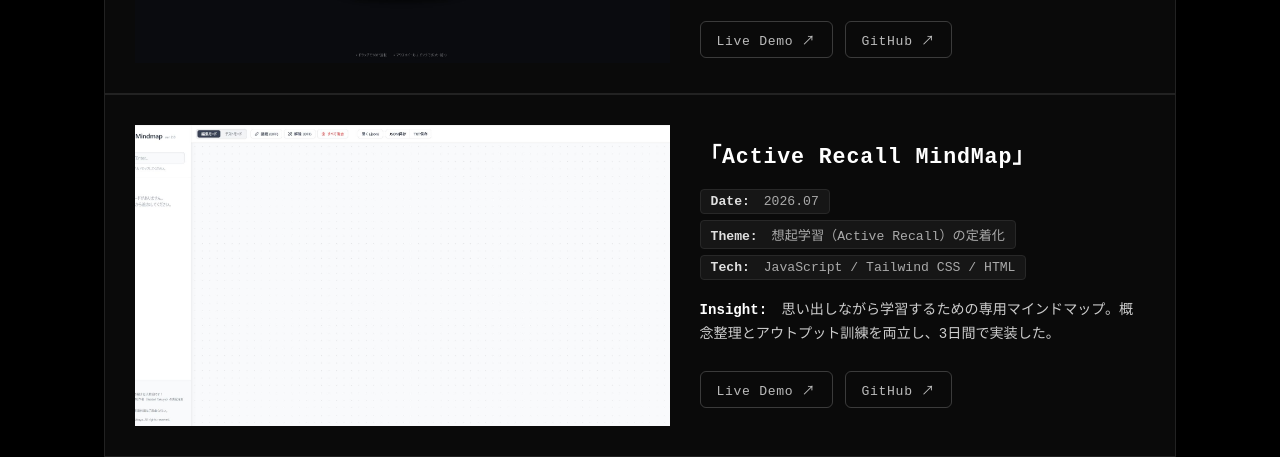
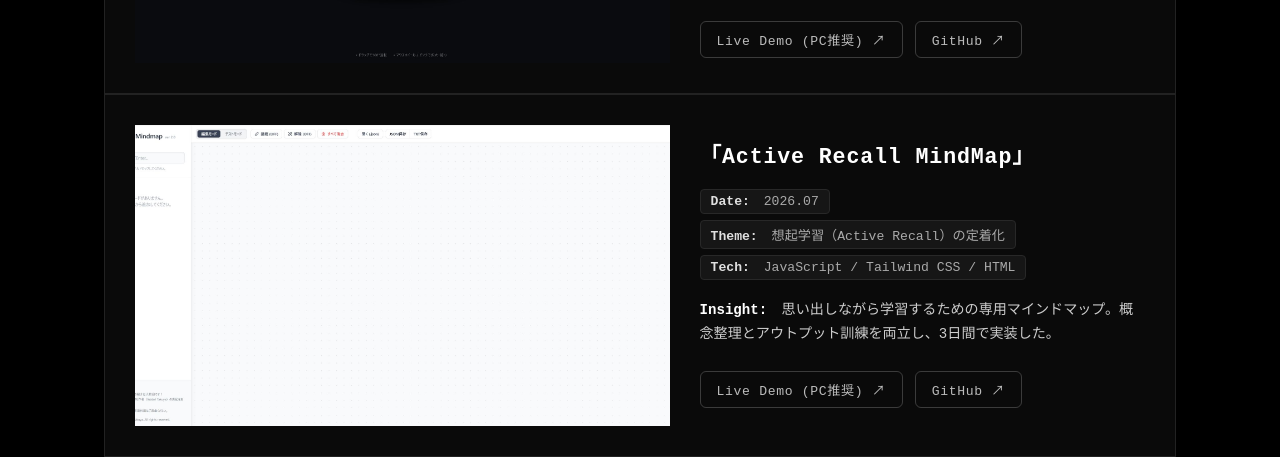
Before and after one commit to watataku-sketch/watari-portfolio, a website built with Vite: page index.html in a window 1280 px wide. Shown: the part 2576-3033 px from the top of the page. Built offline with nearby package versions, Linux system fonts and the light colour scheme.

Commit message:
update: add PC recommended label to live demo buttons

```diff
--- a/index.html
+++ b/index.html
@@ -161,7 +161,7 @@
               </p>
               <!-- アプリ用リンクボタン群 -->
               <div class="project-actions">
-                <a href="https://hare-pont.vercel.app/" target="_blank" class="btn-outline">Live Demo ↗</a>
+                <a href="https://hare-pont.vercel.app/" target="_blank" class="btn-outline">Live Demo (PC推奨) ↗</a>
                 <a href="https://github.com/watataku-sketch/hare-pont" target="_blank" class="btn-outline">GitHub ↗</a>
               </div>
             </div>
@@ -185,7 +185,7 @@
                 <strong>Insight:</strong> 思い出しながら学習するための専用マインドマップ。概念整理とアウトプット訓練を両立し、3日間で実装した。
               </p>
               <div class="project-actions">
-                <a href="https://active-recall-mindmap.vercel.app/" target="_blank" class="btn-outline">Live Demo ↗</a>
+                <a href="https://active-recall-mindmap.vercel.app/" target="_blank" class="btn-outline">Live Demo (PC推奨)  ↗</a>
                 <a href="https://github.com/watataku-sketch/active-recall-mindmap" target="_blank" class="btn-outline">GitHub ↗</a>
               </div>
             </div>
```
